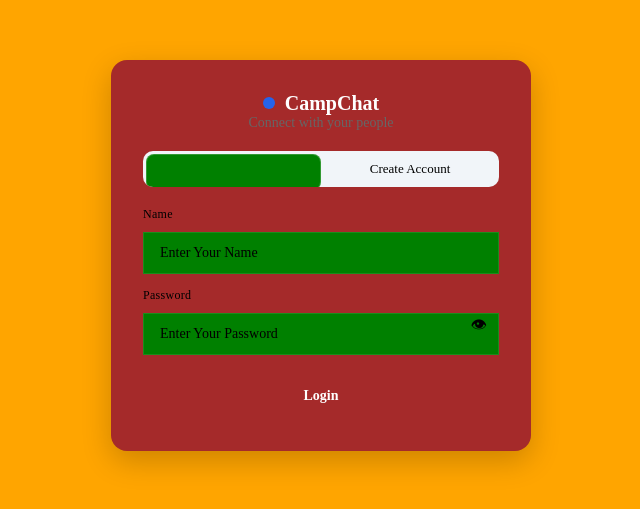
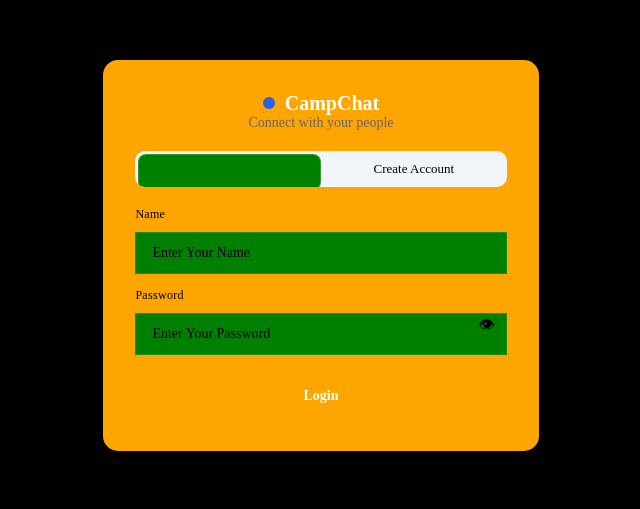
Before and after one commit to 21dendehdev/chat-app, a React (Create React App) app in the folder client/: page / in a window 1280 px wide. Shown: the part 145-654 px from the top of the page, without its empty margins (319-959 px from the left). Built offline with nearby package versions, Linux system fonts and the light colour scheme; no server answers; the HTML template or start-up script is replaced by a standard one.

Commit message:
modified:   client/src/App.css

```diff
--- a/client/src/App.css
+++ b/client/src/App.css
@@ -41,22 +41,22 @@ html, body, #root {
 ════════════════════════════════════════ */
 /* ===== ROOT CONTAINER ===== */
 .auth-shell {
-  min-height: 100vh;
+  min-height: 50%;
   display: flex;
   justify-content: center;
   align-items: center;
-  background: orange;
-  padding: 16px;
+  background: black;
+  padding: 16%;
 }
 
 /* ===== CARD ===== */
 .auth-card {
   width: 100%;
-  max-width: 420px;
-  background: brown;
-  border-radius: 16px;
-  padding: 24px;
-  box-shadow: 0 10px 30px rgba(0, 0, 0, 0.2);
+  max-width: 50%;
+  background: orange;
+  border-radius: 15px;
+  padding: 10%;
+  box-shadow: 50%;
 }
 
 /* ===== LOGO ===== */
```
